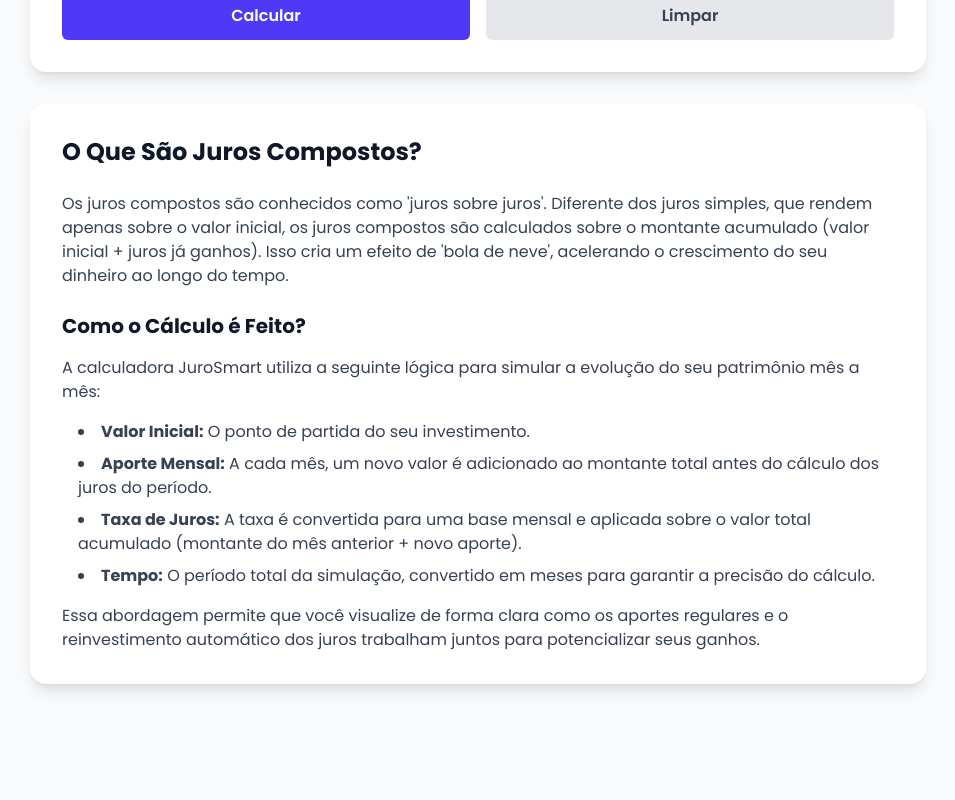
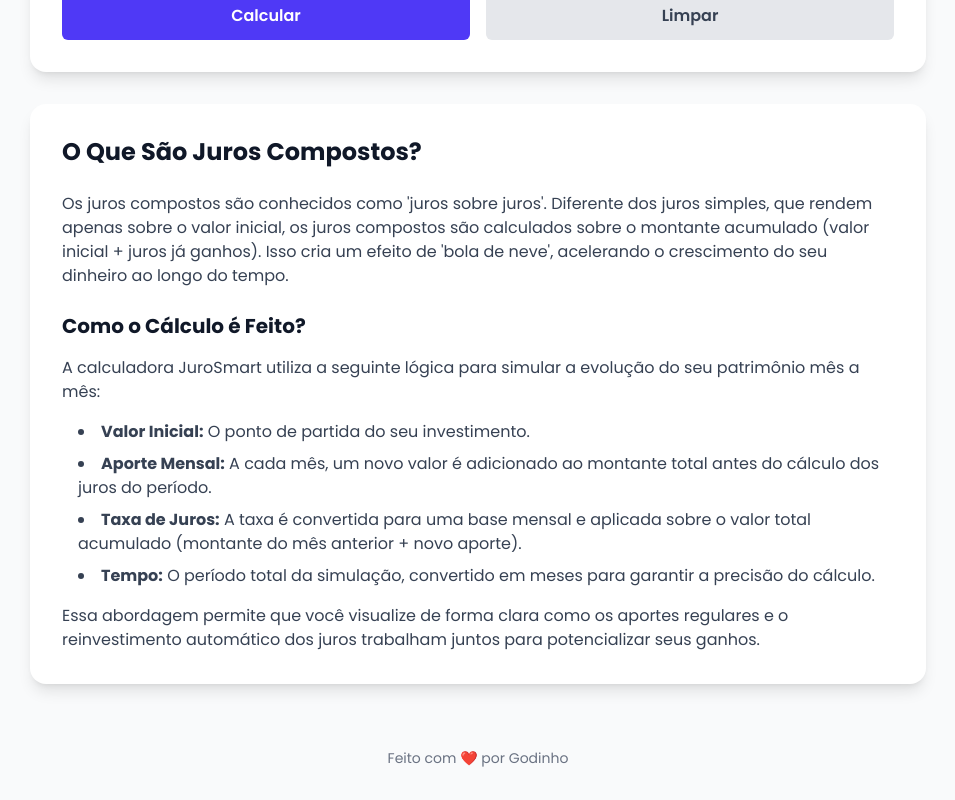
Before and after one commit to moisesgodinho/jurosmart, a Next.js app: page / in a window 1280 px wide. Shown: the part 682-1482 px from the top of the page, without its empty margins (162-1117 px from the left). Before the commit the page ends 1398 px from the top, so only its background shows below. Built offline with nearby package versions, Linux system fonts and the light colour scheme.

Commit message:
add Footer component

```diff
--- a/app/layout.js
+++ b/app/layout.js
@@ -1,7 +1,8 @@
 // Em app/layout.js
 import { Poppins } from "next/font/google";
-import Script from 'next/script'; // Importe o componente Script
+import Script from 'next/script';
 import "./globals.css";
+import Footer from '../components/Footer'; // Importe o Footer
 
 const poppins = Poppins({
   subsets: ["latin"],
@@ -17,12 +18,15 @@ export const metadata = {
 
 export default function RootLayout({ children }) {
   return (
-    <html lang="pt-BR">
+    <html lang="pt-BR" className="h-full">
       <head>
         <script async src="https://pagead2.googlesyndication.com/pagead/js/adsbygoogle.js?client=ca-pub-5245805097376724"
      crossorigin="anonymous"></script>
       </head>
-      <body className={`${poppins.className} antialiased`}>{children}</body>
+      <body className={`${poppins.className} antialiased flex flex-col min-h-full`}>
+        {children}
+        <Footer />
+      </body>
     </html>
   );
 }
--- a/app/page.js
+++ b/app/page.js
@@ -89,7 +89,7 @@ export default function Home() {
   };
 
   return (
-    <main className="min-h-screen bg-gray-50 text-gray-800 p-4 sm:p-6 lg:p-8">
+    <main className="flex-grow bg-gray-50 text-gray-800 p-4 sm:p-6 lg:p-8">
       <div className="container mx-auto">
         <div className="text-center mb-10">
           <h1 className="text-4xl font-bold text-indigo-600">JuroSmart</h1>
--- /dev/null
+++ b/components/Footer.js
@@ -0,0 +1,7 @@
+export default function Footer() {
+  return (
+    <footer className="bg-gray-50 w-full mt-auto py-8 text-center text-gray-500 text-sm">
+      <p>Feito com ❤️ por Godinho</p>
+    </footer>
+  );
+}
```
